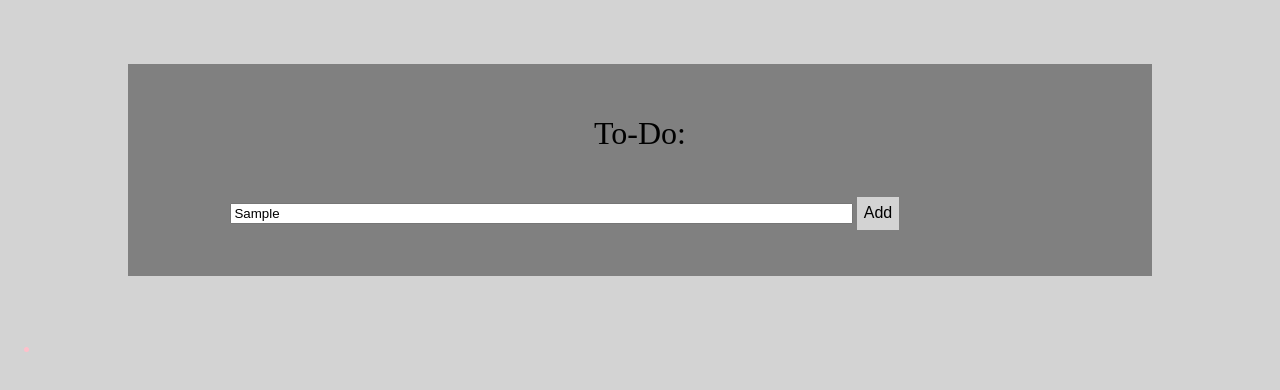
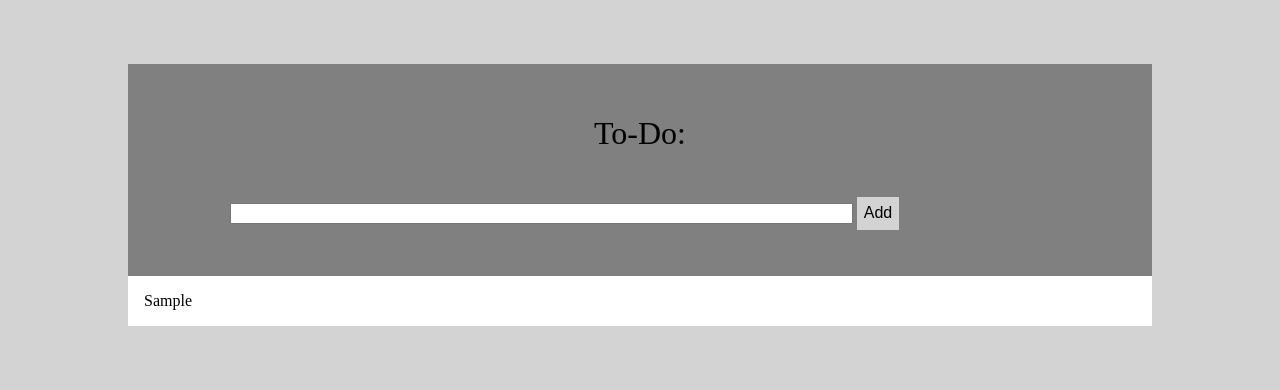
Before and after one commit to rajaaalsubairi/dsn1676-assignment-5, a plain HTML site: page index.html in a window 1280 px wide. Both pictures are taken after typing "Sample" into the empty fields and a click on the button "Add". Drawn offline with nearby package versions, Linux system fonts and the light colour scheme.

Commit message:
fixed the list appending in java

```diff
--- a/css/main.css
+++ b/css/main.css
@@ -5,7 +5,7 @@ body{
 
 .to-do-list {
     background-color: gray;
-    margin: 5% 10%;
+    margin: 5% 10% 0%;
     overflow: hidden;
 }
 
@@ -39,10 +39,17 @@ label+input {
     border: 1px solid lightgray;
     height: 2.1em;
     margin: 0;
-
 }
 
-li {
+.li {
     font: 3em;
-    color: pink;
 }
+
+.ul {
+    text-align: left;
+    overflow: hidden;
+    list-style-type: none;
+    background-color: white;
+    margin: 0% 10%;
+    padding: 1em;
+}
--- a/index.html
+++ b/index.html
@@ -2,7 +2,7 @@
 <html lang="en-ca">
 <head>
   <meta charset="utf-8">
-  <title>Intro to jQury</title>
+  <title>To Do list</title>
   <link href="css/main.css" rel="stylesheet">
   <meta name="viewport" content="width=device-width,initial-scale=1">
 </head>
@@ -10,13 +10,13 @@
 
    <div class="to-do-list">
     <form class=".todolist">
-        <label class="todo" type="" id="todo">To-Do:</label>
+        <label class="todo" type="" for="todo">To-Do:</label>
         <input id="todo" class="input">
         <button class="button" type="submit">Add</button></div>
     </form>
 
 
-    <ul class="list"></ul>
+    <ul class="ul"></ul>
     </div>
 
         <script src="http://cdnjs.cloudflare.com/ajax/libs/jquery/2.1.3/jquery.min.js"></script>
--- a/js/main.js
+++ b/js/main.js
@@ -1,13 +1,13 @@
 var $toDoList = $('.todo')
 var $form = $('form');
 var $input = $('#todo');
-var $ul = $('.list');
-
+var $ul = $('.ul');
+var $li = $('<li>');
 
 $form.on('submit', function (eventObject) {
     eventObject.preventDefault();
 
-    $ul.css('.list', $input.val());
+    $ul.css('ul', $input.val());
 
     var $li = $('<li>');
     $li.html($input.val());
@@ -17,5 +17,5 @@ $form.on('submit', function (eventObject) {
 });
 
 $ul.on('click', 'li', function () {
-
+    $('this').toggleClass('done');
 });
```
